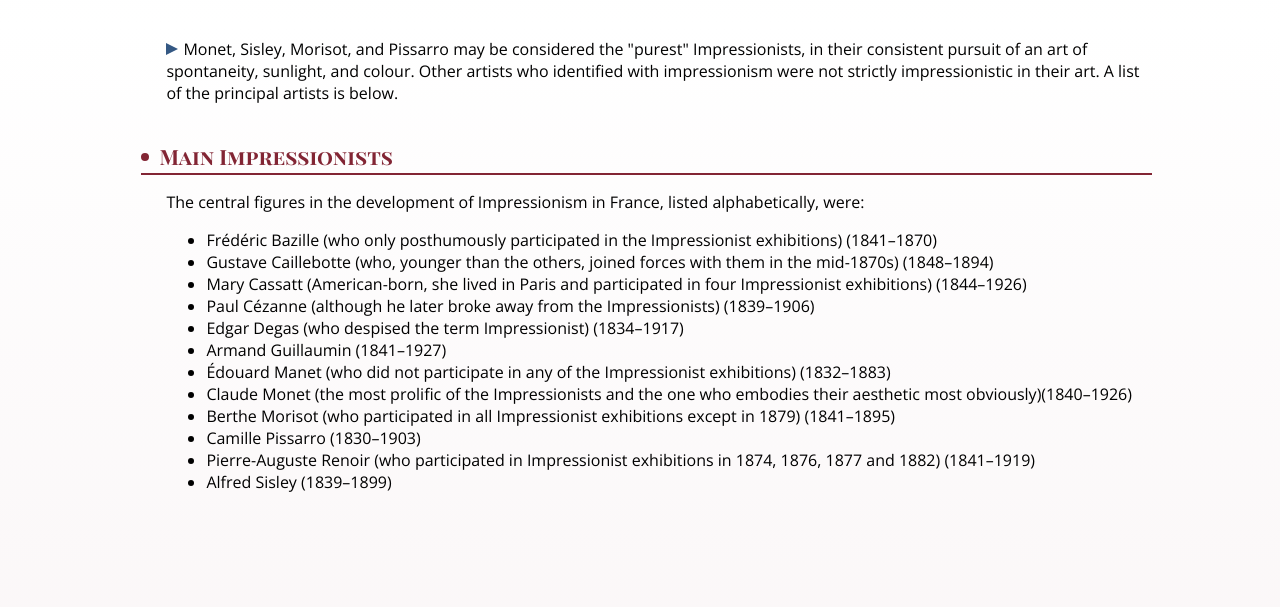
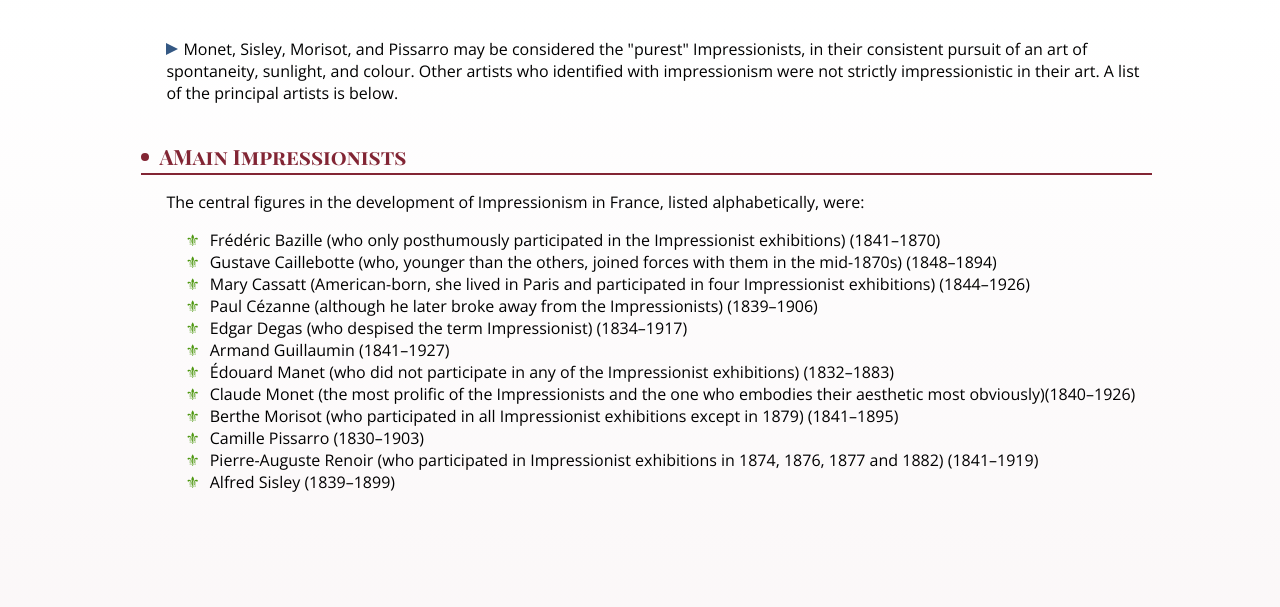
Before and after one commit to RondaLatham/american-impressionism, a plain HTML site: page french.html in a window 1280 px wide. Shown: the part 861-1468 px from the top of the page. Drawn offline with nearby package versions, Linux system fonts and the light colour scheme.

Commit message:
Add files via upload

```diff
--- a/ai.css
+++ b/ai.css
@@ -37,6 +37,17 @@ header h1 {
 h2 {
   color: #822534;
   text-transform: capitalize;
+  }
+main h2::before {
+   content: "B";
+   display: inline-block;
+   border:4px solid #822534;
+   overflow:hidden;
+   width:0;
+   height:0;
+   margin-right: 10px;
+   border-radius:4px;
+   vertical-align: 12%;
   }
 header h2 {
    padding-top: 0px;
@@ -104,6 +115,15 @@ nav a:hover {
 nav a:active {
    color: #a9afcf;
    }
+main ul li {
+    list-style-type: none;
+	text-indent: -31px;
+   }
+main ul li::before {
+   content: "\269C";
+   color: #4d970f;
+   padding: 10px;
+}
 table {
   width: 100%;
   }
@@ -136,16 +156,6 @@ footer h3 {
    vertical-align: baseline;
    border-left-color: #345883;
   }
-.important2 {
-   display: inline-block;
-   border:4px solid #822534;
-   overflow:hidden;
-   width:0;
-   height:0;
-   margin-right: 10px;
-   border-radius:4px;
-   vertical-align: 12%;
-  }
 .firstparagraph {
   margin-top: 10px;
   }
```
